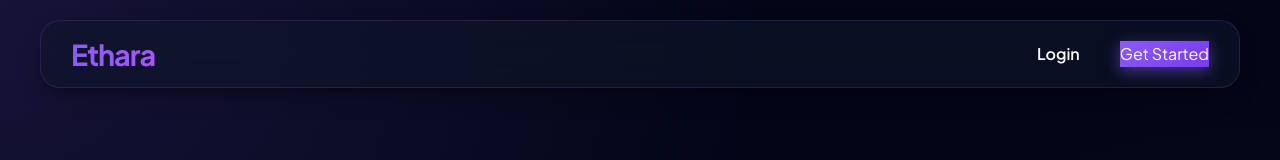
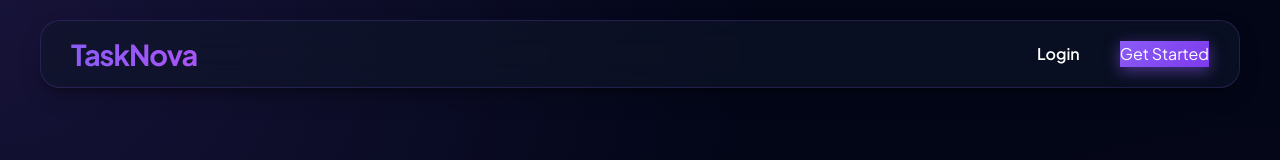
Before and after one commit to SunnySingh128/ethara, a React (Vite) app in the folder frontend/: page /login in a window 1280 px wide. Shown: the top 160 px of the page. Built offline with nearby package versions, Linux system fonts and the light colour scheme.

Commit message:
Rename project to TaskNova

```diff
--- a/frontend/index.html
+++ b/frontend/index.html
@@ -4,7 +4,7 @@
     <meta charset="UTF-8" />
     <link rel="icon" type="image/svg+xml" href="/favicon.svg" />
     <meta name="viewport" content="width=device-width, initial-scale=1.0" />
-    <title>Ethara</title>
+    <title>TaskNova</title>
   </head>
   <body>
     <div id="root"></div>
--- a/frontend/src/components/Navbar.jsx
+++ b/frontend/src/components/Navbar.jsx
@@ -29,7 +29,7 @@ const Navbar = () => {
         textDecoration: 'none',
         letterSpacing: '-1px'
       }}>
-        Ethara
+        TaskNova
       </Link>
 
       <div style={{ display: 'flex', gap: '40px', alignItems: 'center' }}>
```
